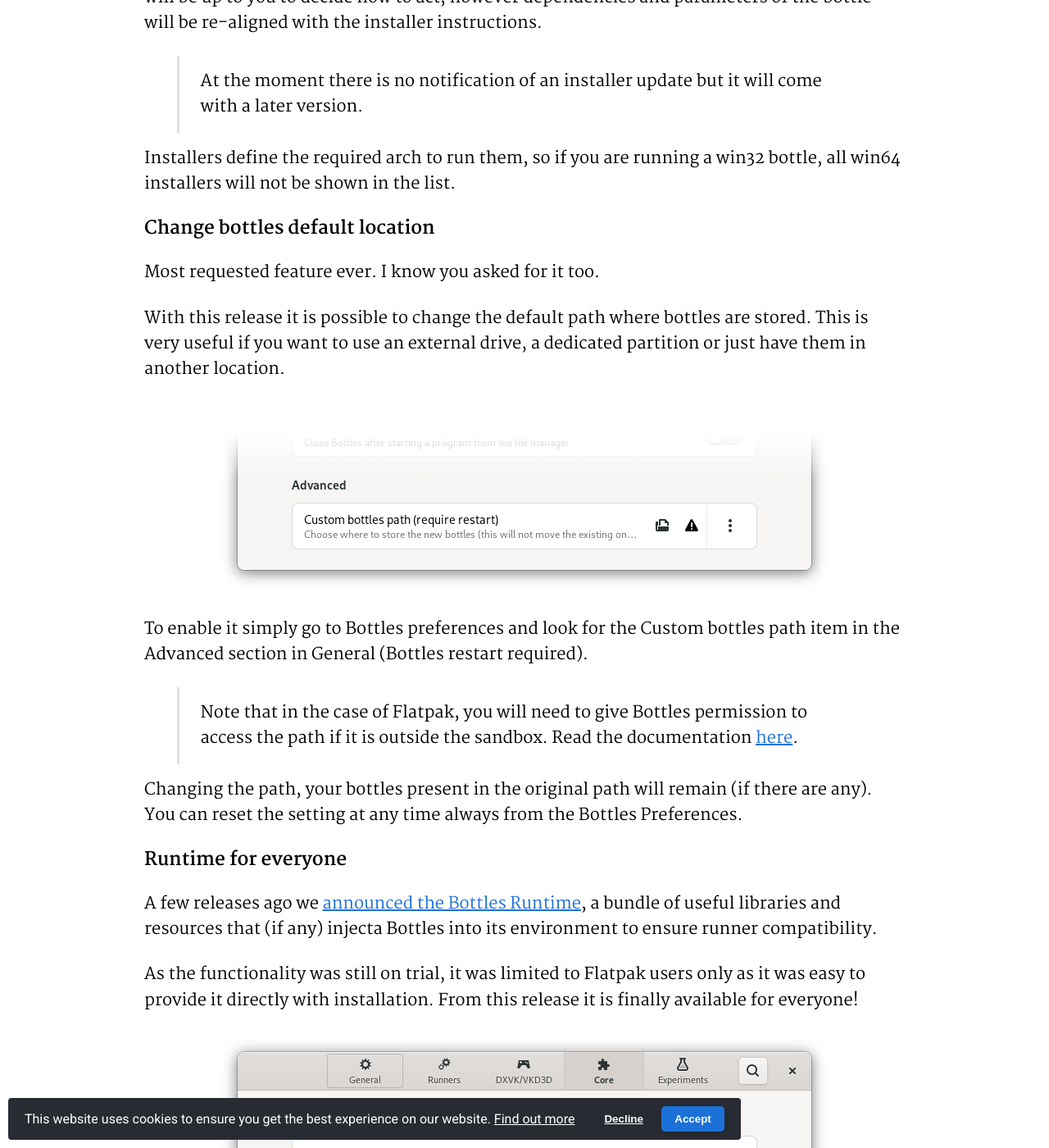
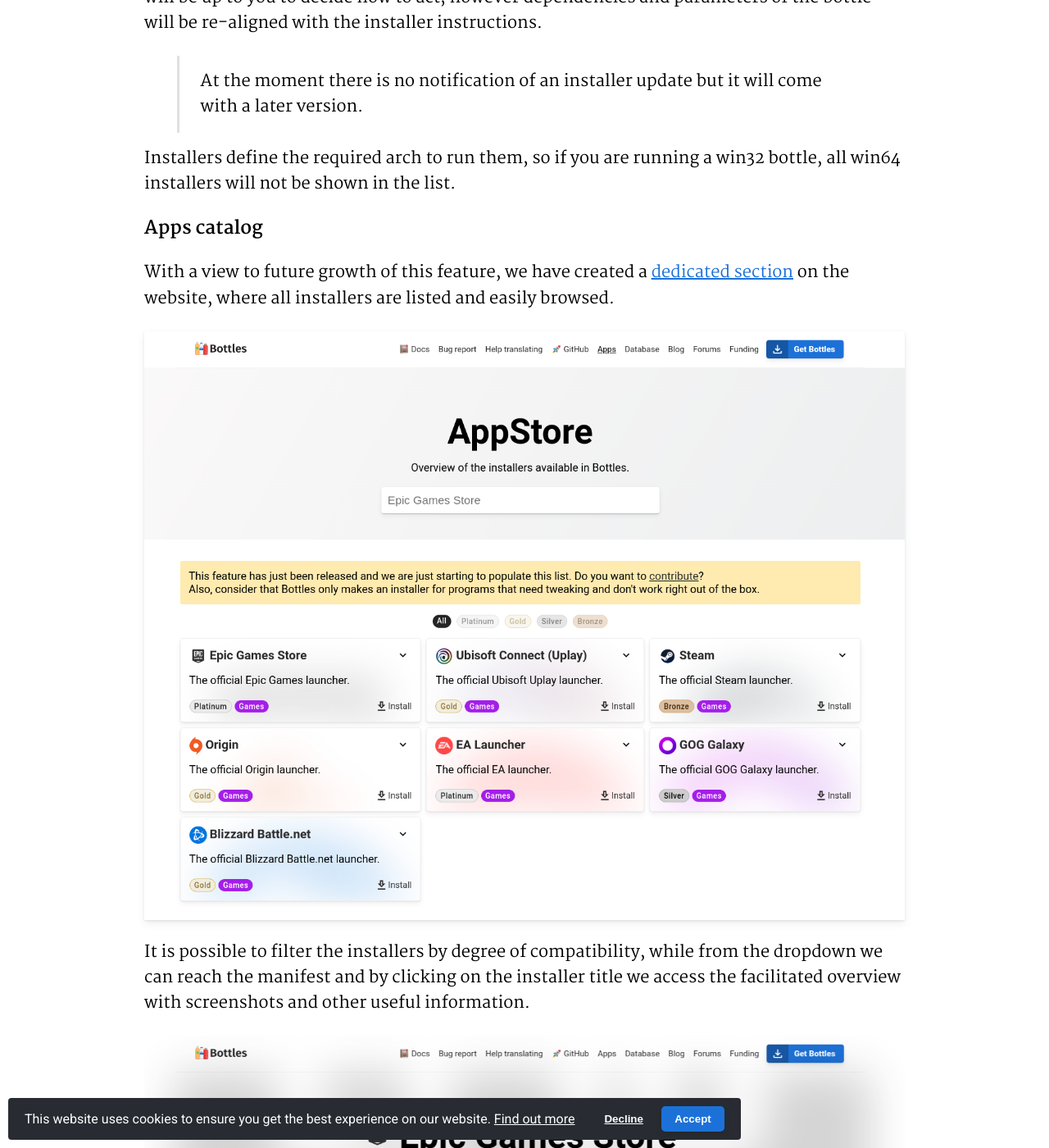
Before and after one commit to bottlesdevs/website, a Jekyll site: the page built from _posts/2022-02-14-release-2022.2.14.md, in a window 1280 px wide and 1400 px high, scrolled down 3623 px. Shown: the whole window at 82% size. Built offline with Jekyll 4.4.1, drawn with Linux system fonts in a browser that asks for light colours; nearby versions of some CDN libraries; comment, search, counter and statistics services are not loaded; some of the changed text lies outside the part shown.

Commit message:
update release day

```diff
--- a/_posts/2022-02-14-release-2022.2.14.md
+++ b/_posts/2022-02-14-release-2022.2.14.md
@@ -92,6 +92,27 @@
 
 Installers define the required arch to run them, so if you are running a win32
 bottle, all win64 installers will not be shown in the list.
+
+### Apps catalog
+With a view to future growth of this feature, we have created a
+[dedicated section](https://usebottles.com/appstore/) on the website, where all
+installers are listed and easily browsed.
+
+<img alt="Bottles app catalog" src="/uploads/bottles-appstore.png" class="shadow" />
+
+It is possible to filter the installers by degree of compatibility, while
+from the dropdown we can reach the manifest and by clicking on the installer
+title we access the facilitated overview with screenshots and other useful
+information.
+
+![Bottles app details](/uploads/bottles-app-details.png)
+
+See a full example [here](/app/#epicgamestore).
+
+We are still working on the user reviews system and it will be available soon.
+This will be more of a user comments / feedback system, as the review is that
+of the maintainer, so these comments should be aimed at giving advice and
+feedback to the maintainer.
 
 ### Change bottles default location
 Most requested feature ever. I know you asked for it too.
```
Also changed, not shown: uploads/bottles-app-details.png (added), uploads/bottles-appstore.png (added).
